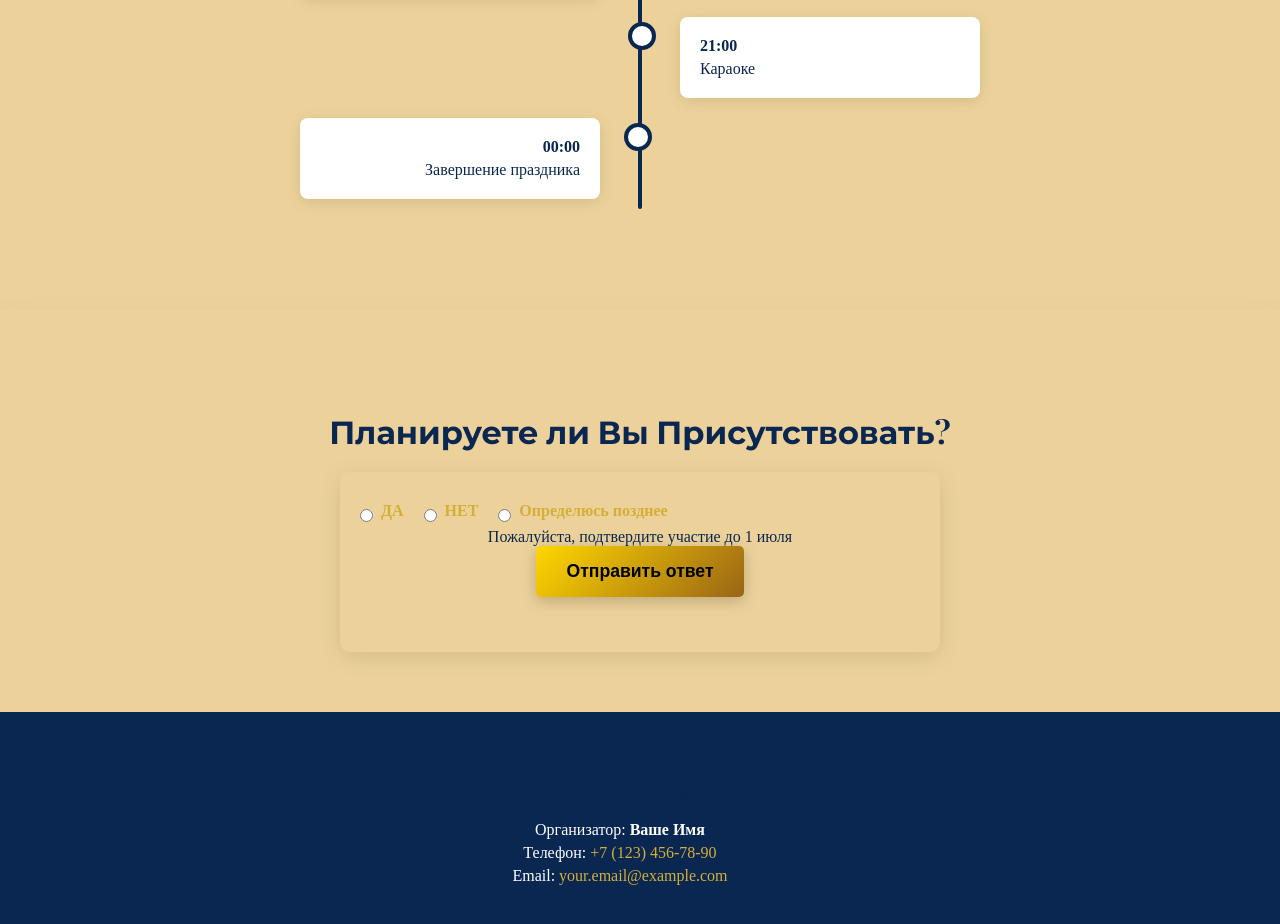
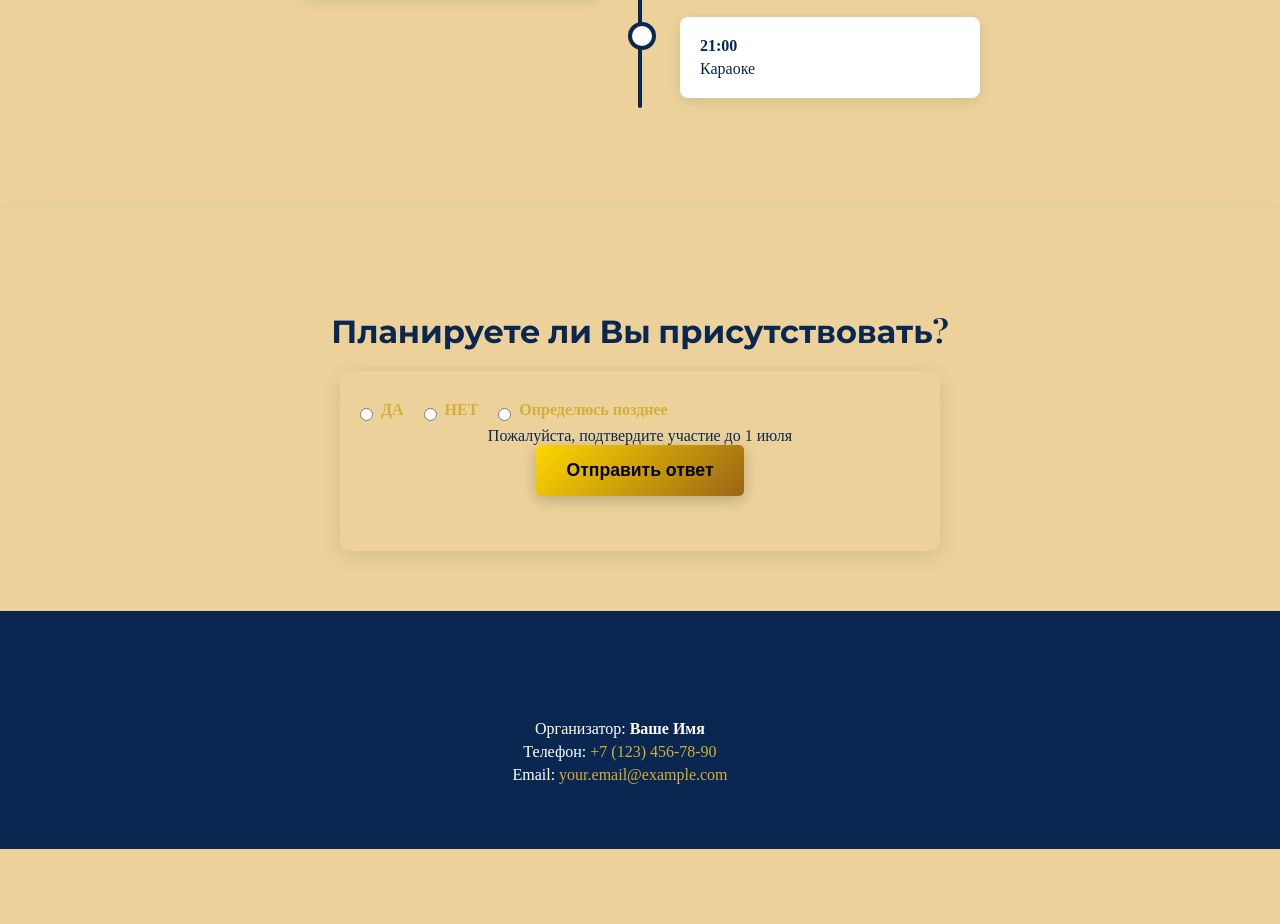
Before and after one commit to TorinoAlex/final, a plain HTML site: page index.html in a window 1280 px wide. Shown: the part 1656-2580 px from the top of the page. After the commit the page ends 2505 px from the top, so only its background shows below. Drawn offline with nearby package versions, Linux system fonts and the light colour scheme.

Commit message:
Update index.html

```diff
--- a/index.html
+++ b/index.html
@@ -54,7 +54,7 @@
             left: 0;
             right: 0;
             bottom: 0;
-            background: url('https://neftegaz.ru/upload/resize_cache/iblock/de8/zxty2b6ho2cjew3vj0mr8cesssp50fh0/890_400_1/ses.png') center/cover;
+            background: url('https://nag.ru/upload/images/20181031-0003.jpeg') center/cover;
             opacity: 0.7;
             z-index: 0;
         }
@@ -456,10 +456,6 @@
                         <div class="timeline-description">Караоке</div>
                     </div>
                 </div>
-                <div class="timeline-item left">
-                    <div class="timeline-content">
-                        <div class="timeline-time">00:00</div>
-                        <div class="timeline-description">Завершение праздника</div>
                     </div>
                 </div>
             </div>
@@ -467,7 +463,7 @@
     </section>
     <section class="section-light">
         <div class="container">
-            <h2>Планируете ли Вы Присутствовать?</h2>
+            <h2>Планируете ли Вы присутствовать?</h2>
             <form id="rsvpForm" class="rsvp-form">
                 <input type="hidden" id="guestId" name="guestId" value="">
                 <div class="form-group">
```
